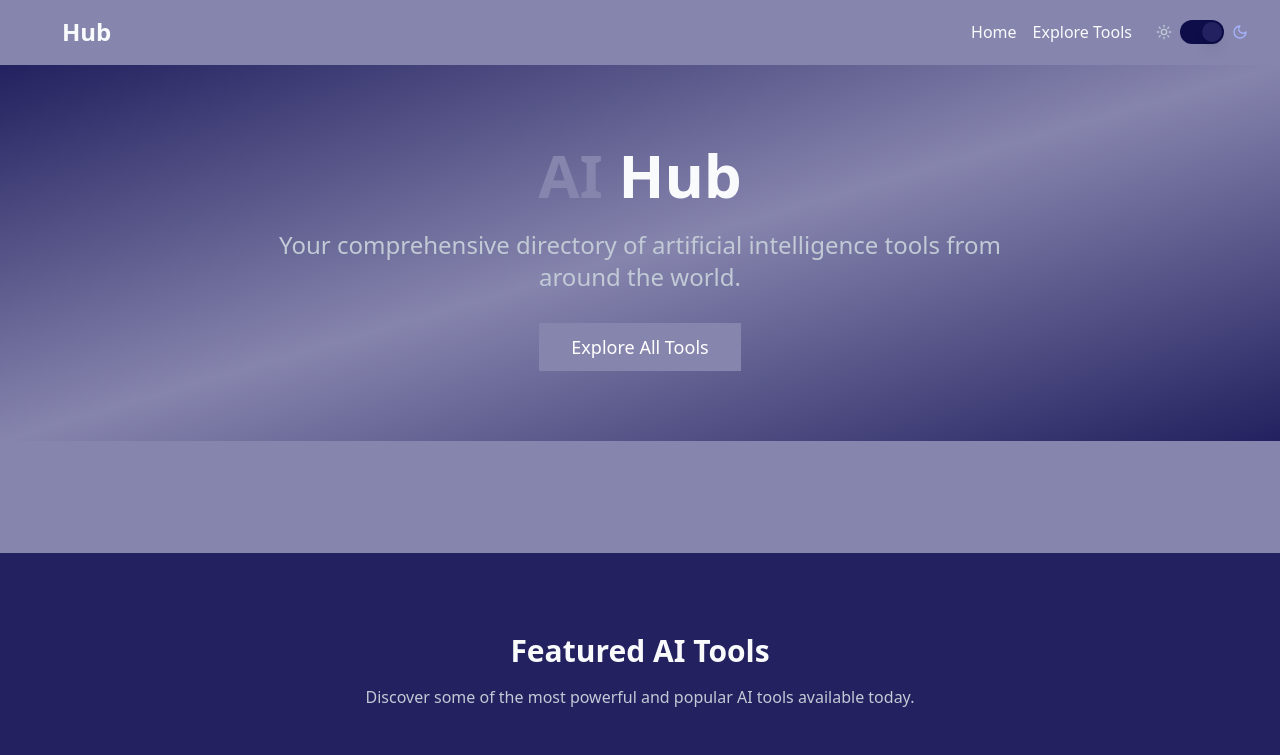
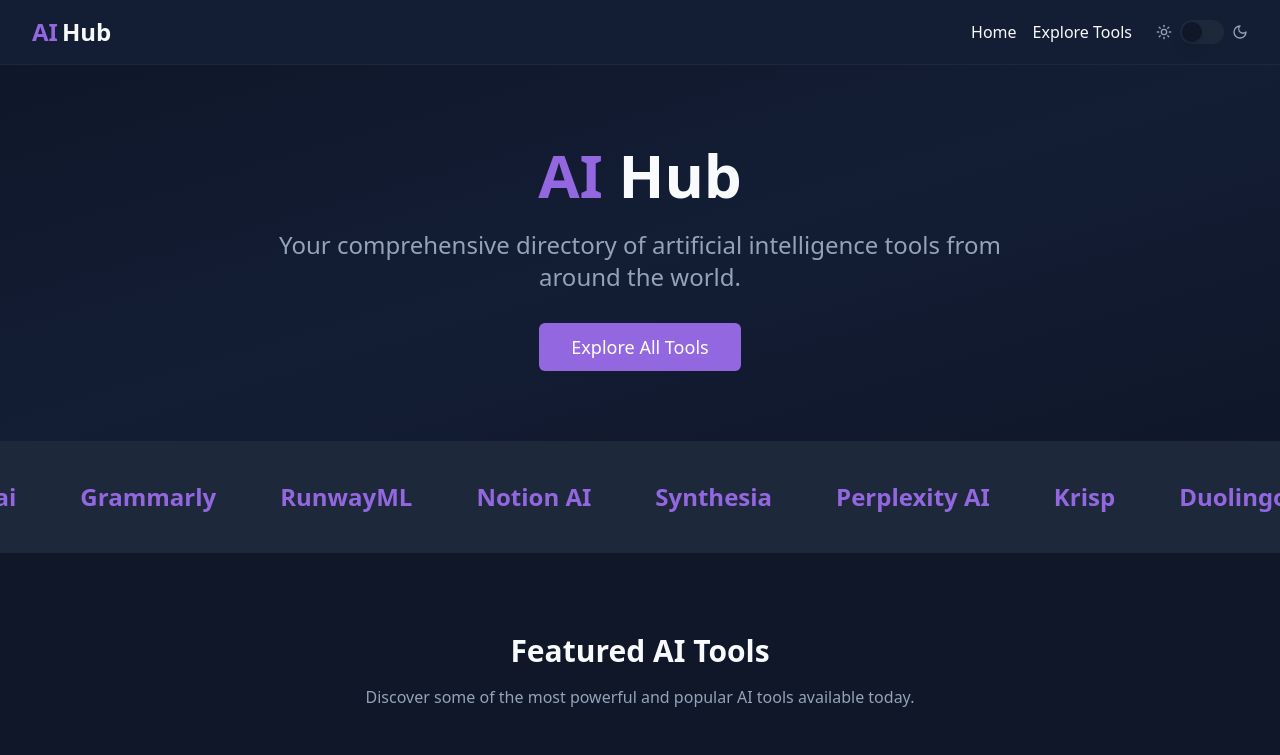
Before and after one commit to vishalprolance/ai-tools-unveiled-world, a React (Vite) app: page / in a window 1280 px wide. Shown: the top 755 px of the page. Built offline with nearby package versions, Linux system fonts and the light colour scheme.

Commit message:
Reverted to edit edt-f1049595-208e-41f7-aee5-3c7c3f7ee4fa: "feat: Enhance UI and add features
- Changed website name to AI Hub.
- Implemented scrolling effect for AI tool names.
- Added toggle button for light and dark mode.
- Enhanced color palette."

```diff
--- a/src/App.tsx
+++ b/src/App.tsx
@@ -13,7 +13,7 @@ const queryClient = new QueryClient();
 
 const App = () => (
   <QueryClientProvider client={queryClient}>
-    <ThemeProvider defaultTheme="dark">
+    <ThemeProvider>
       <TooltipProvider>
         <Toaster />
         <Sonner />
--- a/src/components/ThemeProvider.tsx
+++ b/src/components/ThemeProvider.tsx
@@ -33,8 +33,6 @@ export function ThemeProvider({
 
     if (theme === "light") {
       root.classList.add("light");
-    } else {
-      root.classList.add("dark");
     }
 
     localStorage.setItem("theme", theme);
--- a/src/components/ThemeToggle.tsx
+++ b/src/components/ThemeToggle.tsx
@@ -8,13 +8,13 @@ const ThemeToggle = () => {
 
   return (
     <div className="flex items-center space-x-2">
-      <Sun className={`h-4 w-4 ${theme === 'light' ? 'text-amber-500' : 'text-muted-foreground'}`} />
+      <Sun className="h-4 w-4 text-muted-foreground" />
       <Switch
-        checked={theme === "dark"}
+        checked={theme === "light"}
         onCheckedChange={toggleTheme}
         aria-label="Toggle theme"
       />
-      <Moon className={`h-4 w-4 ${theme === 'dark' ? 'text-indigo-300' : 'text-muted-foreground'}`} />
+      <Moon className="h-4 w-4 text-muted-foreground" />
     </div>
   );
 };
--- a/src/index.css
+++ b/src/index.css
@@ -5,6 +5,38 @@
 
 @layer base {
   :root {
+    --background: 222 47% 11%;
+    --foreground: 210 40% 98%;
+
+    --card: 222 47% 14%;
+    --card-foreground: 210 40% 98%;
+
+    --popover: 222 47% 11%;
+    --popover-foreground: 210 40% 98%;
+
+    --primary: 221 83% 53%;
+    --primary-foreground: 210 40% 98%;
+
+    --secondary: 173 80% 32%;
+    --secondary-foreground: 210 40% 98%;
+
+    --muted: 217 33% 17%;
+    --muted-foreground: 215 20% 65%;
+
+    --accent: 262 66% 64%;
+    --accent-foreground: 210 40% 98%;
+
+    --destructive: 0 84% 60%;
+    --destructive-foreground: 210 40% 98%;
+
+    --border: 217 33% 17%;
+    --input: 217 33% 17%;
+    --ring: 212 100% 47%;
+
+    --radius: 0.5rem;
+  }
+
+  .light {
     --background: 0 0% 100%;
     --foreground: 240 10% 3.9%;
 
@@ -32,37 +64,6 @@
     --border: 240 5.9% 90%;
     --input: 240 5.9% 90%;
     --ring: 142 71% 45%;
-  }
-
-  .dark {
-    /* Midnight Blue Eclipse Palette */
-    --background: 242 49% 25%; /* #272757 - Darkest Blue */
-    --foreground: 210 40% 98%;
-
-    --card: 242 20% 60%; /* #8686AC - Muted Lavender Blue */
-    --card-foreground: 210 40% 98%;
-
-    --popover: 242 30% 41%; /* #505081 - Medium Blue */
-    --popover-foreground: 210 40% 98%;
-
-    --primary: 242 69% 17%; /* #0F0E47 - Deep Midnight Blue */
-    --primary-foreground: 210 40% 98%;
-
-    --secondary: 242 30% 41%; /* #505081 - Medium Blue */
-    --secondary-foreground: 210 40% 98%;
-
-    --muted: 242 20% 60%; /* #8686AC - Muted Lavender Blue */
-    --muted-foreground: 215 20% 80%;
-
-    --accent: 242 20% 60%; /* #8686AC - Muted Lavender Blue */
-    --accent-foreground: 210 40% 98%;
-
-    --destructive: 0 84% 60%;
-    --destructive-foreground: 210 40% 98%;
-
-    --border: 242 20% 60%; /* #8686AC - Muted Lavender Blue */
-    --input: 242 30% 41%; /* #505081 - Medium Blue */
-    --ring: 242 69% 17%; /* #0F0E47 - Deep Midnight Blue */
   }
 }
 
```
